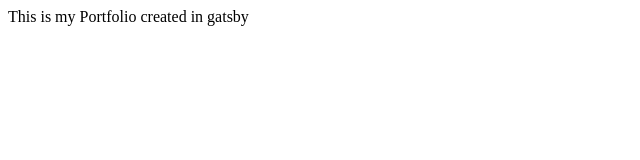
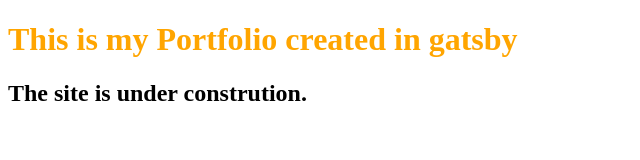
Before and after one commit to jyochsna/gatsbyPortfolio, a Gatsby site in the folder portfolio/: page / in a window 1280 px wide. Shown: the whole page, without its empty margins (0-640 px from the left). Built offline with nearby package versions, Linux system fonts and the light colour scheme; Gatsby itself is replaced by a stand-in of ours.

Commit message:
made a second test change

```diff
--- a/portfolio/src/pages/index.js
+++ b/portfolio/src/pages/index.js
@@ -1,5 +1,10 @@
 import React from "react"
 
 export default function Home() {
-  return <div>This is my Portfolio created in gatsby</div>
+  return (
+    <div>
+      <h1 style={{color:"orange"}}>This is my Portfolio created in gatsby</h1>
+      <h2>The site is under constrution.</h2>
+    </div>
+  )
 }
```
